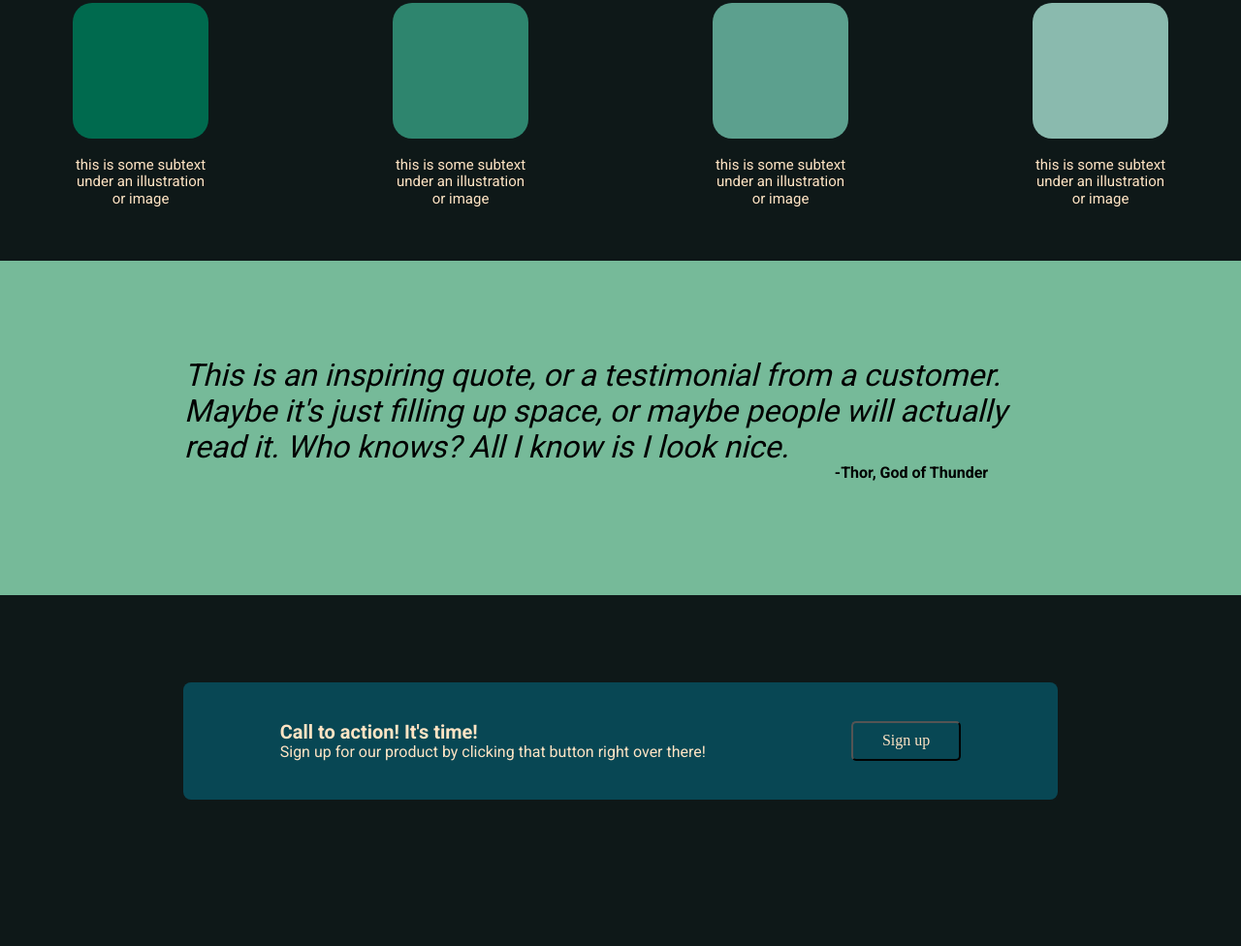
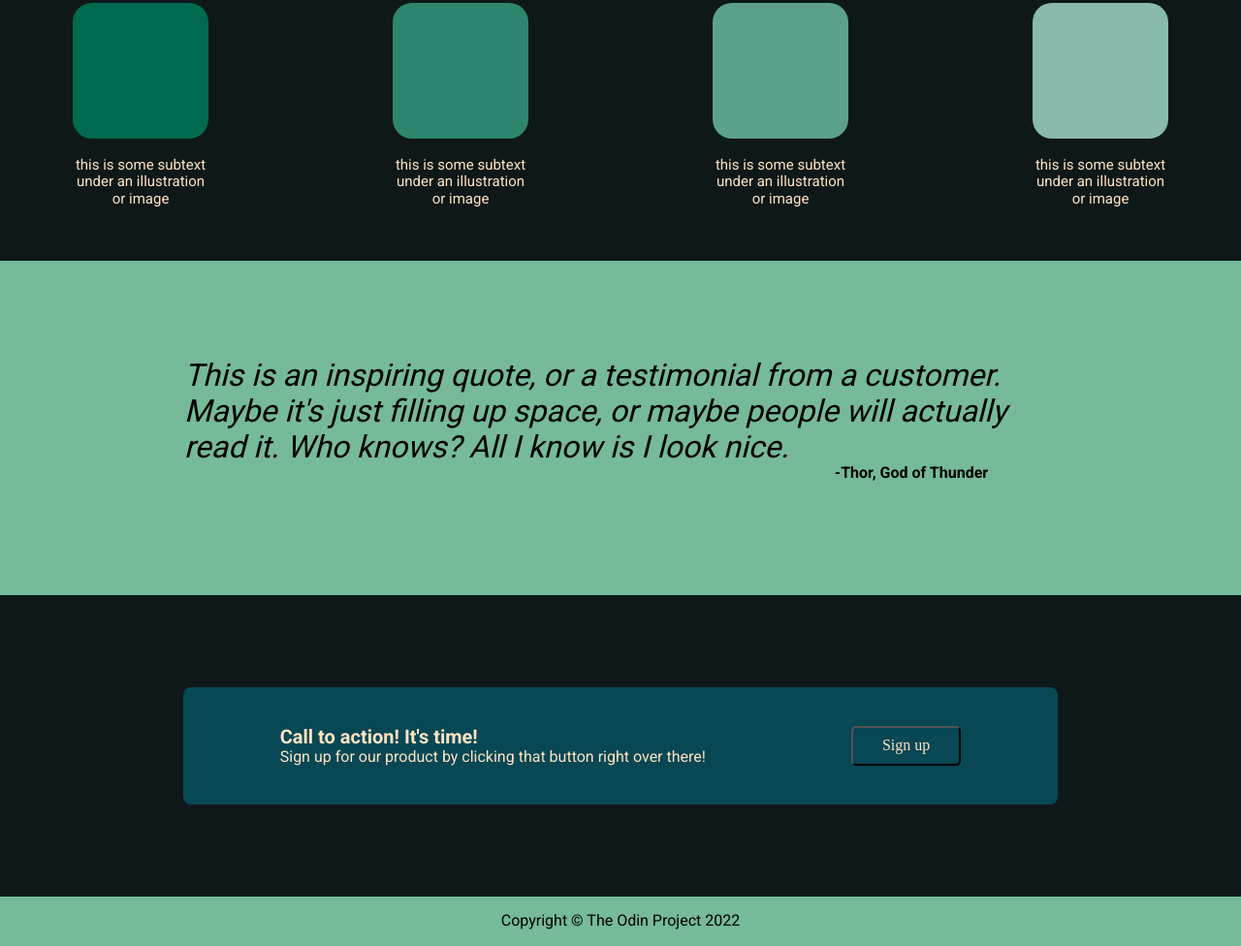
Before and after one commit to lisanzz/landing-page, a plain HTML site: page index.html in a window 1280 px wide. Shown: the part 696-1672 px from the top of the page at 97% size. Before the commit the page ends 1611 px from the top, so only its background shows below. Drawn offline with Linux system fonts and the light colour scheme.

Commit message:
add and style footer

```diff
--- a/index.html
+++ b/index.html
@@ -105,6 +105,12 @@
 
 </div>
 
+<div class="footer">
+<p class="footer-text">Copyright © The Odin Project 2022 </p>
+</div>
+
+
+
 
 </body>
 </html>
--- a/styles.css
+++ b/styles.css
@@ -201,7 +201,7 @@ align-items: center;
 .sign-up
 {
 display: flex;
-padding: 90px ;
+padding: 95px ;
 justify-content: center;
 }
 
@@ -236,6 +236,18 @@ justify-content: center;
     background-color: #084754;
     border-radius: 5px;
 }
+/* END OF SIGN-UP */
+
+/* BEGINNING OF FOOTER */
+.footer
+{
+background-color: #76BA99;
+margin: 0;
+padding: 0;
+display: flex;
+justify-content: center;
+align-items: center;
+}
 
 
 
@@ -243,4 +255,4 @@ justify-content: center;
 
 
 
-/* END OF SIGN-UP */
+/* END OF FOOTER */
```
